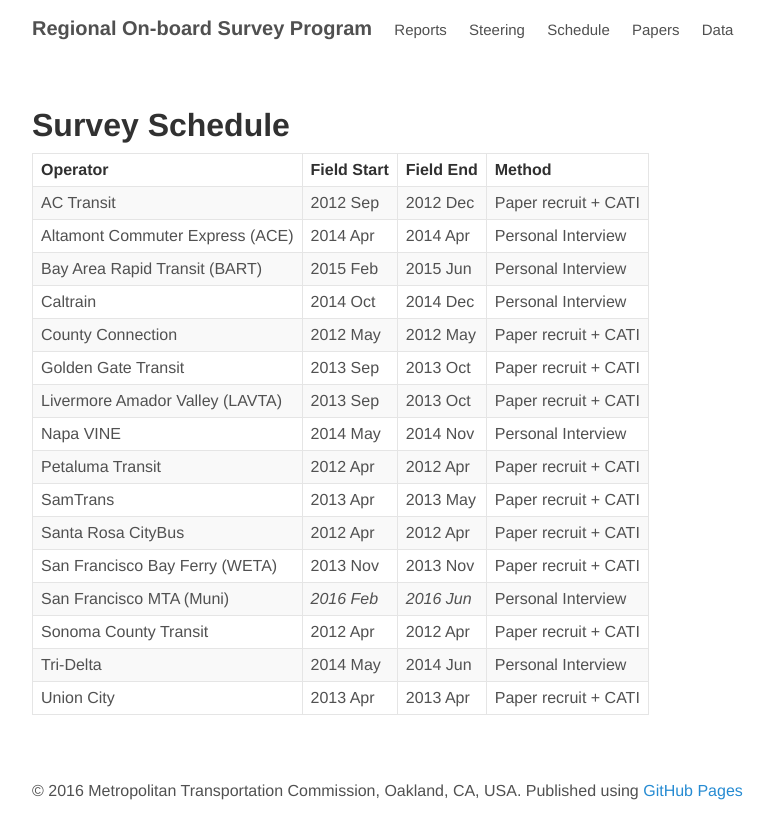
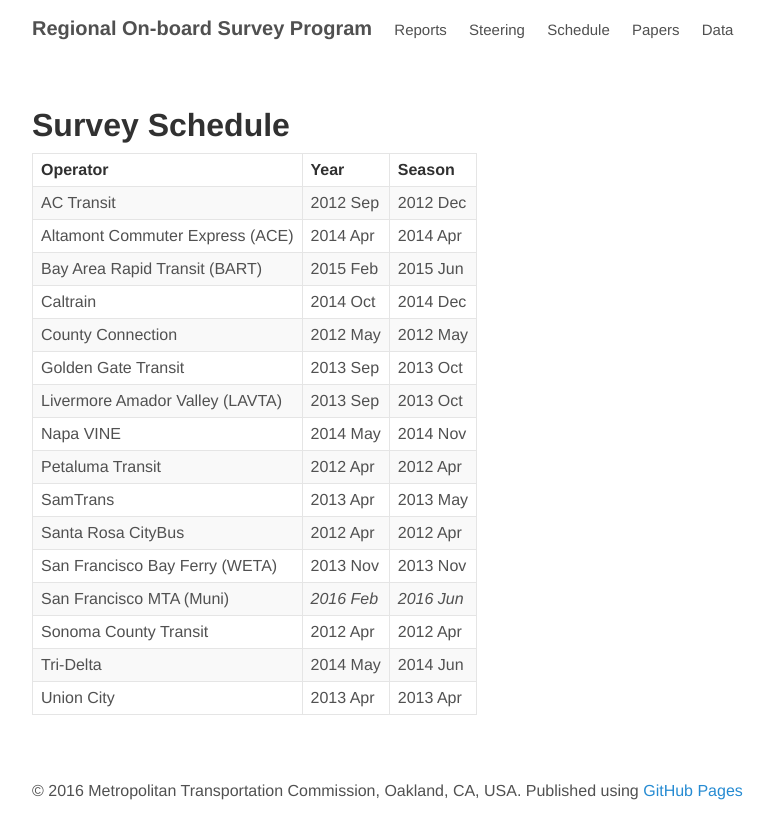
Before and after one commit to BayAreaMetro/transit-passenger-surveys, a Jekyll site: the page built from schedule.md, in a window 1280 px wide. Shown: the top 839 px of the page, without its empty margins (144-917 px from the left). Built offline with Jekyll 4.4.1, drawn with Linux system fonts in a browser that asks for light colours; nearby versions of some CDN libraries; library files that are not in the unit come from our copies.

Commit message:
Alignment

```diff
--- a/schedule.md
+++ b/schedule.md
@@ -6,21 +6,21 @@
 # Survey Schedule
 
 
-| **Operator**                     | **Field Start** | **Field End** | **Method**           |
-|:---------------------------------|:----------------|:--------------|:---------------------|
-| AC Transit                       | 2012 Sep        | 2012 Dec      | Paper recruit + CATI |
-| Altamont Commuter Express (ACE)  | 2014 Apr        | 2014 Apr      | Personal Interview   |
-| Bay Area Rapid Transit (BART)    | 2015 Feb        | 2015 Jun      | Personal Interview   |
-| Caltrain                         | 2014 Oct        | 2014 Dec      | Personal Interview   |
-| County Connection                | 2012 May        | 2012 May      | Paper recruit + CATI |
-| Golden Gate Transit              | 2013 Sep        | 2013 Oct      | Paper recruit + CATI |
-| Livermore Amador Valley (LAVTA)  | 2013 Sep        | 2013 Oct      | Paper recruit + CATI |
-| Napa VINE                        | 2014 May        | 2014 Nov      | Personal Interview   |
-| Petaluma Transit                 | 2012 Apr        | 2012 Apr      | Paper recruit + CATI |
-| SamTrans                         | 2013 Apr        | 2013 May      | Paper recruit + CATI |
-| Santa Rosa CityBus               | 2012 Apr        | 2012 Apr      | Paper recruit + CATI |
-| San Francisco Bay Ferry (WETA)   | 2013 Nov        | 2013 Nov      | Paper recruit + CATI |
-| San Francisco MTA (Muni)         | *2016 Feb*      | *2016 Jun*    | Personal Interview   |
-| Sonoma County Transit            | 2012 Apr        | 2012 Apr      | Paper recruit + CATI |
-| Tri-Delta                        | 2014 May        | 2014 Jun      | Personal Interview   |
-| Union City                       | 2013 Apr        | 2013 Apr      | Paper recruit + CATI |
+| **Operator**                     | **Year**        | **Season**    |
+|:---------------------------------|:----------------|:--------------|
+| AC Transit                       | 2012 Sep        | 2012 Dec      |
+| Altamont Commuter Express (ACE)  | 2014 Apr        | 2014 Apr      |
+| Bay Area Rapid Transit (BART)    | 2015 Feb        | 2015 Jun      |
+| Caltrain                         | 2014 Oct        | 2014 Dec      |
+| County Connection                | 2012 May        | 2012 May      |
+| Golden Gate Transit              | 2013 Sep        | 2013 Oct      |
+| Livermore Amador Valley (LAVTA)  | 2013 Sep        | 2013 Oct      |
+| Napa VINE                        | 2014 May        | 2014 Nov      |
+| Petaluma Transit                 | 2012 Apr        | 2012 Apr      |
+| SamTrans                         | 2013 Apr        | 2013 May      |
+| Santa Rosa CityBus               | 2012 Apr        | 2012 Apr      |
+| San Francisco Bay Ferry (WETA)   | 2013 Nov        | 2013 Nov      |
+| San Francisco MTA (Muni)         | *2016 Feb*      | *2016 Jun*    |
+| Sonoma County Transit            | 2012 Apr        | 2012 Apr      |
+| Tri-Delta                        | 2014 May        | 2014 Jun      |
+| Union City                       | 2013 Apr        | 2013 Apr      |
```
Also changed, not shown: steering.md (+1 -1 lines).
